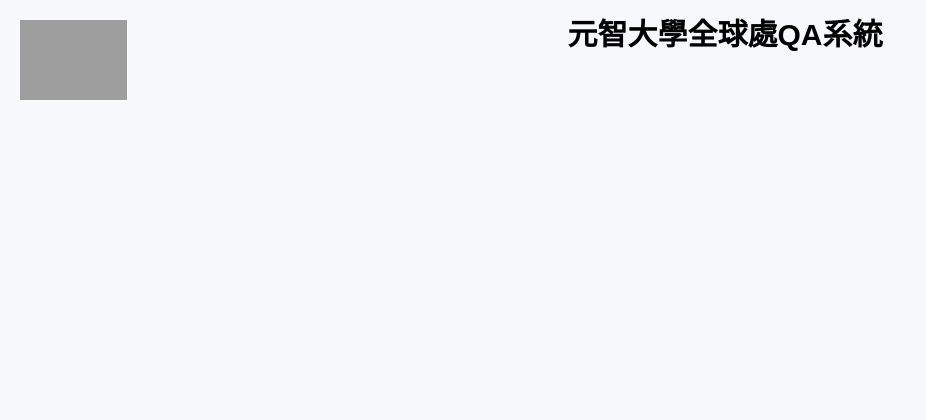
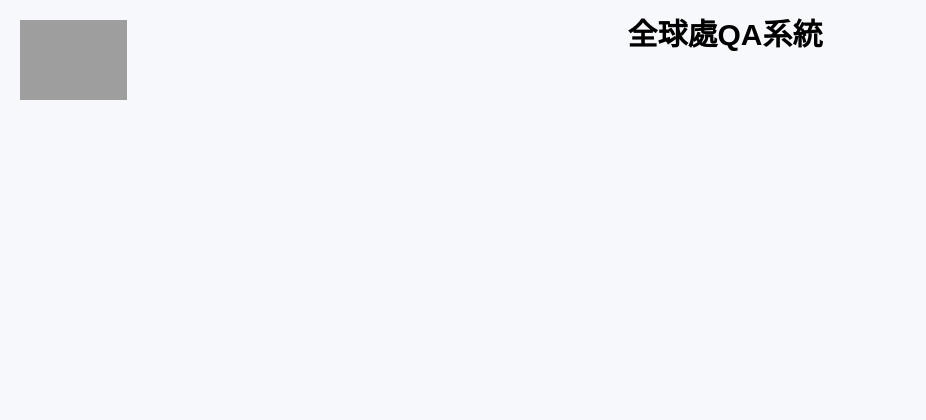
Before and after one commit to AaronKuan0109/GAOqasystem, a Flask app: page / in a window 1280 px wide. Shown: the top 420 px of the page, without its empty margins (0-926 px from the left). Run offline with Flask 3, Linux system fonts and the light colour scheme; grey boxes are pictures that could not be loaded.

Commit message:
Update index.html

```diff
--- a/templates/index.html
+++ b/templates/index.html
@@ -1,14 +1,14 @@
 <!DOCTYPE html>
 <html>
 <head>
-    <title>元智大學全球處QA系統</title>
+    <title>全球處QA系統</title>
     <link rel="stylesheet" type="text/css" href="https://cdnjs.cloudflare.com/ajax/libs/font-awesome/6.5.1/css/all.min.css">
     <link rel="stylesheet" type="text/css" href="../static/all.css">
 </head>
 <body>
     <header>
         <h2 class="logo"><a href="https://www.fetnet.net/content/cbu/tw/index.html">遠傳 logo</a></h2>
-        <h1>元智大學全球處QA系統</h1>
+        <h1>全球處QA系統</h1>
     </header>
     <main class="wrap">
         <div class="chat-area">
```
